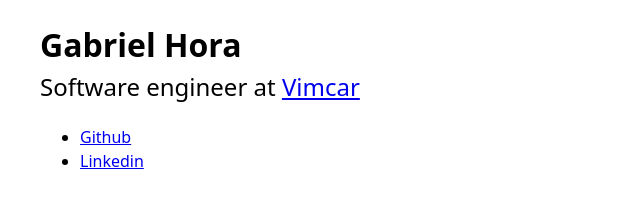
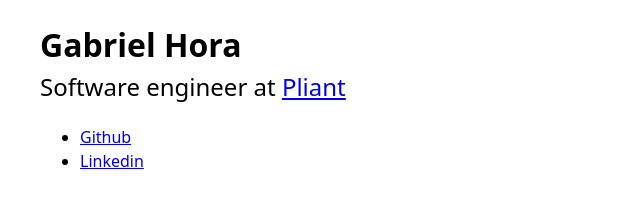
Before and after one commit to gabrielhora/gabrielhora.github.io, a plain HTML site: page index.html in a window 1280 px wide. Shown: the full height of the page, 0-640 px from the left. Drawn offline with Linux system fonts and the light colour scheme.

Commit message:
Update index.html

```diff
--- a/index.html
+++ b/index.html
@@ -21,7 +21,7 @@
 </head>
 <body>
     <h1>Gabriel Hora</h1>
-    <h2>Software engineer at <a href="https://www.vimcar.com">Vimcar</a></h2>
+    <h2>Software engineer at <a href="https://www.getpliant.com/">Pliant</a></h2>
     <ul>
         <li><a href="https://www.github.com/gabrielhora/">Github</a></li>
         <li><a href="https://www.linkedin.com/in/gabrielhora/">Linkedin</a></li>
```
